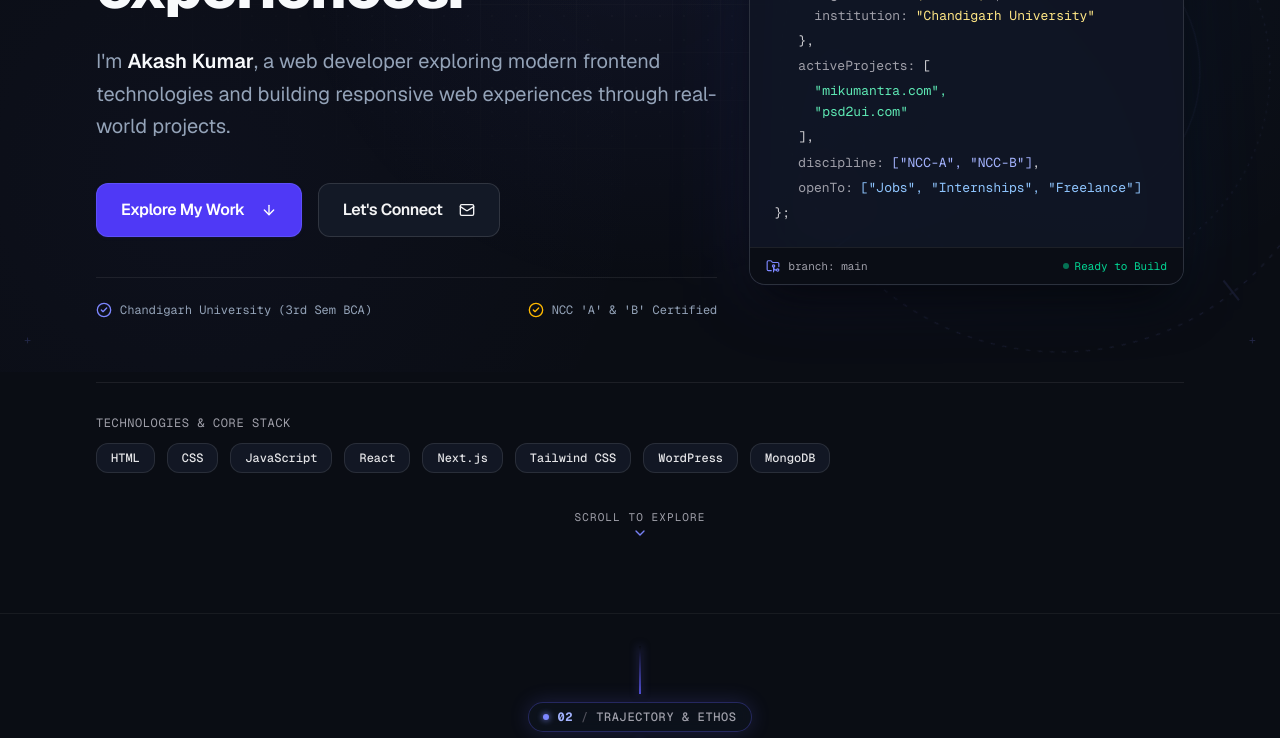
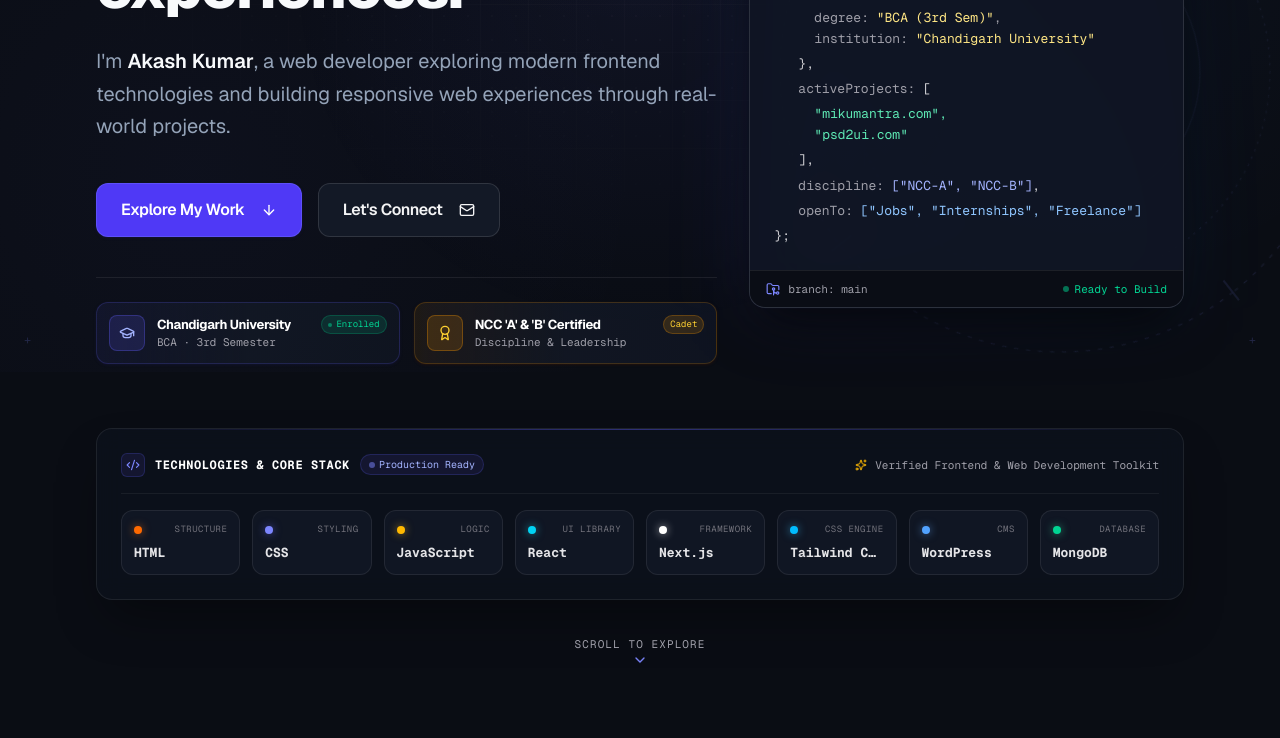
Before and after one commit to akash-unic/akash-portfolio, a Next.js app: page / in a window 1280 px wide. Shown: the part 428-1166 px from the top of the page. Built offline with nearby package versions, Linux system fonts and the light colour scheme.

Commit message:
feat(hero): enhance credentials and interactive technologies console

```diff
--- a/src/components/sections/Hero.tsx
+++ b/src/components/sections/Hero.tsx
@@ -10,12 +10,70 @@ import { usePointerGlow } from "@/hooks/usePointerGlow";
 import {
   ArrowDown,
   Mail,
-  CheckCircle2,
   Terminal,
   FileCode2,
   FolderGit2,
   ChevronDown,
+  GraduationCap,
+  Award,
+  Code2,
+  Sparkles,
 } from "lucide-react";
+
+// Tech metadata for enhanced styling, brand dots, and categorization
+const techDetails: Record<
+  string,
+  { category: string; dotColor: string; hoverBorder: string; hoverGlow: string }
+> = {
+  HTML: {
+    category: "Structure",
+    dotColor: "bg-orange-500 shadow-[0_0_8px_rgba(249,115,22,0.6)]",
+    hoverBorder: "hover:border-orange-500/40",
+    hoverGlow: "hover:shadow-orange-500/10",
+  },
+  CSS: {
+    category: "Styling",
+    dotColor: "bg-indigo-400 shadow-[0_0_8px_rgba(99,102,241,0.6)]",
+    hoverBorder: "hover:border-indigo-500/40",
+    hoverGlow: "hover:shadow-indigo-500/10",
+  },
+  JavaScript: {
+    category: "Logic",
+    dotColor: "bg-amber-400 shadow-[0_0_8px_rgba(251,191,36,0.6)]",
+    hoverBorder: "hover:border-amber-500/40",
+    hoverGlow: "hover:shadow-amber-500/10",
+  },
+  React: {
+    category: "UI Library",
+    dotColor: "bg-cyan-400 shadow-[0_0_8px_rgba(34,211,238,0.6)]",
+    hoverBorder: "hover:border-cyan-500/40",
+    hoverGlow: "hover:shadow-cyan-500/10",
+  },
+  "Next.js": {
+    category: "Framework",
+    dotColor: "bg-white shadow-[0_0_8px_rgba(255,255,255,0.6)]",
+    hoverBorder: "hover:border-white/40",
+    hoverGlow: "hover:shadow-white/10",
+  },
+  "Tailwind CSS": {
+    category: "CSS Engine",
+    dotColor: "bg-sky-400 shadow-[0_0_8px_rgba(56,189,248,0.6)]",
+    hoverBorder: "hover:border-sky-500/40",
+    hoverGlow: "hover:shadow-sky-500/10",
+  },
+  WordPress: {
+    category: "CMS",
+    dotColor: "bg-blue-400 shadow-[0_0_8px_rgba(96,165,250,0.6)]",
+    hoverBorder: "hover:border-blue-500/40",
+    hoverGlow: "hover:shadow-blue-500/10",
+  },
+  MongoDB: {
+    category: "Database",
+    dotColor: "bg-emerald-400 shadow-[0_0_8px_rgba(52,211,153,0.6)]",
+    hoverBorder: "hover:border-emerald-500/40",
+    hoverGlow: "hover:shadow-emerald-500/10",
+  },
+};
 
 export const Hero: React.FC = () => {
   const { profile } = portfolioData;
@@ -163,15 +221,47 @@ export const Hero: React.FC = () => {
               </Button>
             </div>
 
-            {/* Compact Real Experience Strip */}
-            <div className="mt-10 pt-6 border-t border-white/[0.08] w-full flex flex-wrap items-center justify-between gap-4 text-xs font-mono text-[#94a3b8] animate-fade-in-up [animation-delay:300ms]">
-              <div className="flex items-center gap-2">
-                <CheckCircle2 className="w-4 h-4 text-indigo-400 shrink-0" />
-                <span>Chandigarh University (3rd Sem BCA)</span>
+            {/* Verified Experience & Credential Strip */}
+            <div className="mt-10 pt-6 border-t border-white/[0.08] w-full grid grid-cols-1 sm:grid-cols-2 gap-3.5 animate-fade-in-up [animation-delay:300ms]">
+              {/* Academic Enrollment Card */}
+              <div className="flex items-center gap-3 p-3 rounded-xl border border-indigo-500/20 bg-gradient-to-r from-indigo-500/[0.08] via-[#131926]/80 to-[#101623]/80 backdrop-blur-sm transition-all duration-200 hover:border-indigo-400/40 hover:-translate-y-0.5 group shadow-sm shadow-indigo-950/30">
+                <div className="w-9 h-9 rounded-lg bg-indigo-500/15 border border-indigo-500/30 flex items-center justify-center text-indigo-300 shrink-0 group-hover:scale-105 group-hover:border-indigo-400/50 transition-all">
+                  <GraduationCap className="w-4 h-4" />
+                </div>
+                <div className="min-w-0 flex-1">
+                  <div className="flex items-center justify-between gap-1">
+                    <span className="text-xs sm:text-[13px] font-bold text-white tracking-tight truncate group-hover:text-indigo-200 transition-colors">
+                      Chandigarh University
+                    </span>
+                    <span className="inline-flex items-center gap-1 text-[9px] font-mono px-1.5 py-0.5 rounded-full bg-emerald-500/15 text-emerald-400 border border-emerald-500/25 shrink-0">
+                      <span className="w-1 h-1 rounded-full bg-emerald-400 animate-pulse" />
+                      Enrolled
+                    </span>
+                  </div>
+                  <span className="text-[11px] font-mono text-zinc-400 block truncate">
+                    BCA · 3rd Semester
+                  </span>
+                </div>
               </div>
-              <div className="flex items-center gap-2">
-                <CheckCircle2 className="w-4 h-4 text-amber-400 shrink-0" />
-                <span>NCC &apos;A&apos; &amp; &apos;B&apos; Certified</span>
+
+              {/* NCC Certification Card */}
+              <div className="flex items-center gap-3 p-3 rounded-xl border border-amber-500/20 bg-gradient-to-r from-amber-500/[0.08] via-[#131926]/80 to-[#101623]/80 backdrop-blur-sm transition-all duration-200 hover:border-amber-400/40 hover:-translate-y-0.5 group shadow-sm shadow-amber-950/30">
+                <div className="w-9 h-9 rounded-lg bg-amber-500/15 border border-amber-500/30 flex items-center justify-center text-amber-300 shrink-0 group-hover:scale-105 group-hover:border-amber-400/50 transition-all">
+                  <Award className="w-4 h-4" />
+                </div>
+                <div className="min-w-0 flex-1">
+                  <div className="flex items-center justify-between gap-1">
+                    <span className="text-xs sm:text-[13px] font-bold text-white tracking-tight truncate group-hover:text-amber-200 transition-colors">
+                      NCC &apos;A&apos; &amp; &apos;B&apos; Certified
+                    </span>
+                    <span className="inline-flex items-center gap-1 text-[9px] font-mono px-1.5 py-0.5 rounded-full bg-amber-500/15 text-amber-300 border border-amber-500/25 shrink-0">
+                      Cadet
+                    </span>
+                  </div>
+                  <span className="text-[11px] font-mono text-zinc-400 block truncate">
+                    Discipline &amp; Leadership
+                  </span>
+                </div>
               </div>
             </div>
           </div>
@@ -287,20 +377,63 @@ export const Hero: React.FC = () => {
         </div>
       </div>
 
-        {/* Compact Technology Strip */}
-        <div className="mt-14 sm:mt-16 pt-8 border-t border-white/[0.08] animate-fade-in-up [animation-delay:350ms]">
-          <p className="text-xs font-mono uppercase tracking-wider text-zinc-400 mb-3 text-center sm:text-left">
-            Technologies &amp; Core Stack
-          </p>
-          <div className="flex flex-wrap items-center justify-center sm:justify-start gap-2.5 sm:gap-3">
-            {coreTechnologies.map((tech) => (
-              <span
-                key={tech}
-                className="inline-flex items-center px-3.5 py-1.5 rounded-xl text-xs font-mono font-medium bg-[#131926]/90 text-zinc-200 border border-white/[0.1] hover:border-indigo-400/40 hover:text-white transition-all duration-150 hover:-translate-y-0.5 select-none"
-              >
-                {tech}
+        {/* Enhanced Technologies & Core Stack Console */}
+        <div className="mt-14 sm:mt-16 relative rounded-2xl border border-white/[0.08] bg-[#0d121d]/75 backdrop-blur-md p-5 sm:p-6 shadow-2xl shadow-black/40 overflow-hidden animate-fade-in-up [animation-delay:350ms]">
+          {/* Subtle top edge gradient line */}
+          <div
+            className="pointer-events-none absolute top-0 left-0 right-0 h-[1px] bg-gradient-to-r from-transparent via-indigo-500/40 to-transparent"
+            aria-hidden="true"
+          />
+
+          {/* Console Header */}
+          <div className="flex flex-col sm:flex-row sm:items-center justify-between gap-2.5 pb-4 mb-4 border-b border-white/[0.06]">
+            <div className="flex items-center gap-2.5">
+              <div className="w-6 h-6 rounded-md bg-indigo-500/10 border border-indigo-500/20 flex items-center justify-center text-indigo-400">
+                <Code2 className="w-3.5 h-3.5" />
+              </div>
+              <h2 className="text-xs font-mono font-bold uppercase tracking-wider text-white">
+                Technologies &amp; Core Stack
+              </h2>
+              <span className="inline-flex items-center gap-1 text-[10px] font-mono px-2 py-0.5 rounded-full bg-indigo-500/10 text-indigo-300 border border-indigo-500/20">
+                <span className="w-1.5 h-1.5 rounded-full bg-indigo-400 animate-pulse" />
+                Production Ready
               </span>
-            ))}
+            </div>
+
+            <div className="flex items-center gap-2 text-[11px] font-mono text-zinc-400">
+              <Sparkles className="w-3 h-3 text-amber-400" />
+              <span>Verified Frontend &amp; Web Development Toolkit</span>
+            </div>
+          </div>
+
+          {/* Interactive Technology Pills Grid */}
+          <div className="grid grid-cols-2 sm:grid-cols-4 lg:grid-cols-8 gap-2.5 sm:gap-3">
+            {coreTechnologies.map((tech) => {
+              const meta = techDetails[tech] || {
+                category: "Tool",
+                dotColor: "bg-indigo-400",
+                hoverBorder: "hover:border-indigo-500/40",
+                hoverGlow: "hover:shadow-indigo-500/10",
+              };
+
+              return (
+                <div
+                  key={tech}
+                  className={`group relative flex flex-col justify-between p-3 rounded-xl border border-white/[0.08] bg-[#131926]/80 hover:bg-[#182030] ${meta.hoverBorder} transition-all duration-200 hover:-translate-y-1 hover:shadow-lg ${meta.hoverGlow} cursor-default select-none`}
+                >
+                  <div className="flex items-center justify-between mb-2">
+                    <span className={`w-2 h-2 rounded-full ${meta.dotColor} group-hover:scale-125 transition-transform duration-200`} />
+                    <span className="text-[9px] font-mono text-zinc-500 uppercase tracking-wider">
+                      {meta.category}
+                    </span>
+                  </div>
+
+                  <span className="text-xs sm:text-[13px] font-bold font-mono text-zinc-200 group-hover:text-white transition-colors truncate">
+                    {tech}
+                  </span>
+                </div>
+              );
+            })}
           </div>
         </div>
       </Container>
```
